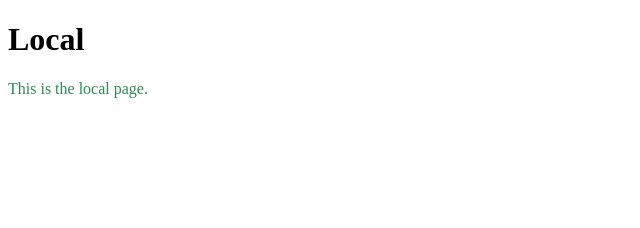
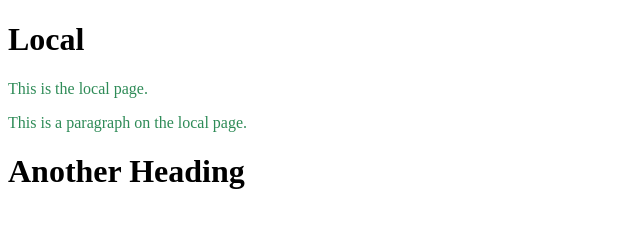
Before and after one commit to Honeybee1618/Local, a plain HTML site: page index.html in a window 1280 px wide. Shown: the whole page, without its empty margins (0-640 px from the left). Drawn offline with Linux system fonts and the light colour scheme.

Commit message:
Update HTML

```diff
--- a/index.html
+++ b/index.html
@@ -9,5 +9,8 @@
 <body>
     <h1>Local</h1>
     <p>This is the local page.</p>
+    <p>This is a paragraph on the local page.</p>
+    <h1>Another Heading</h1>
+
 </body>
 </html>
```
